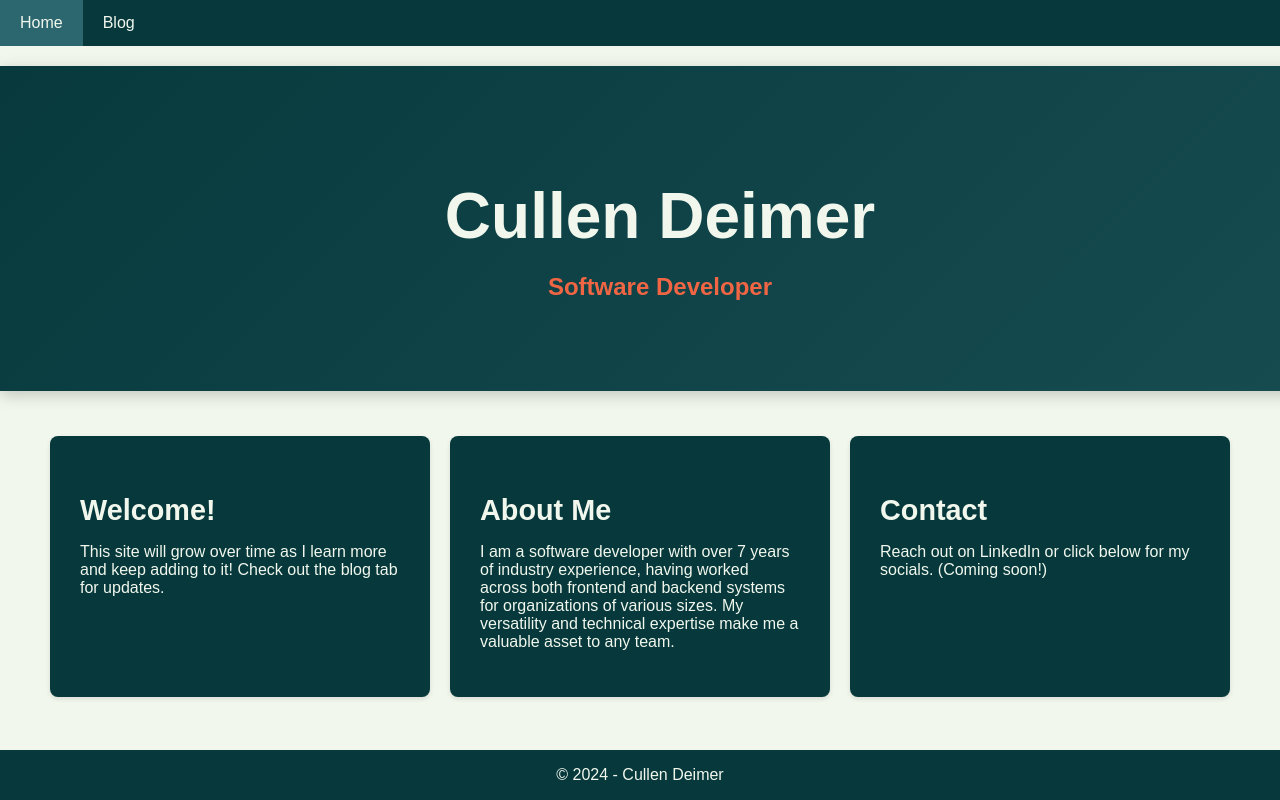
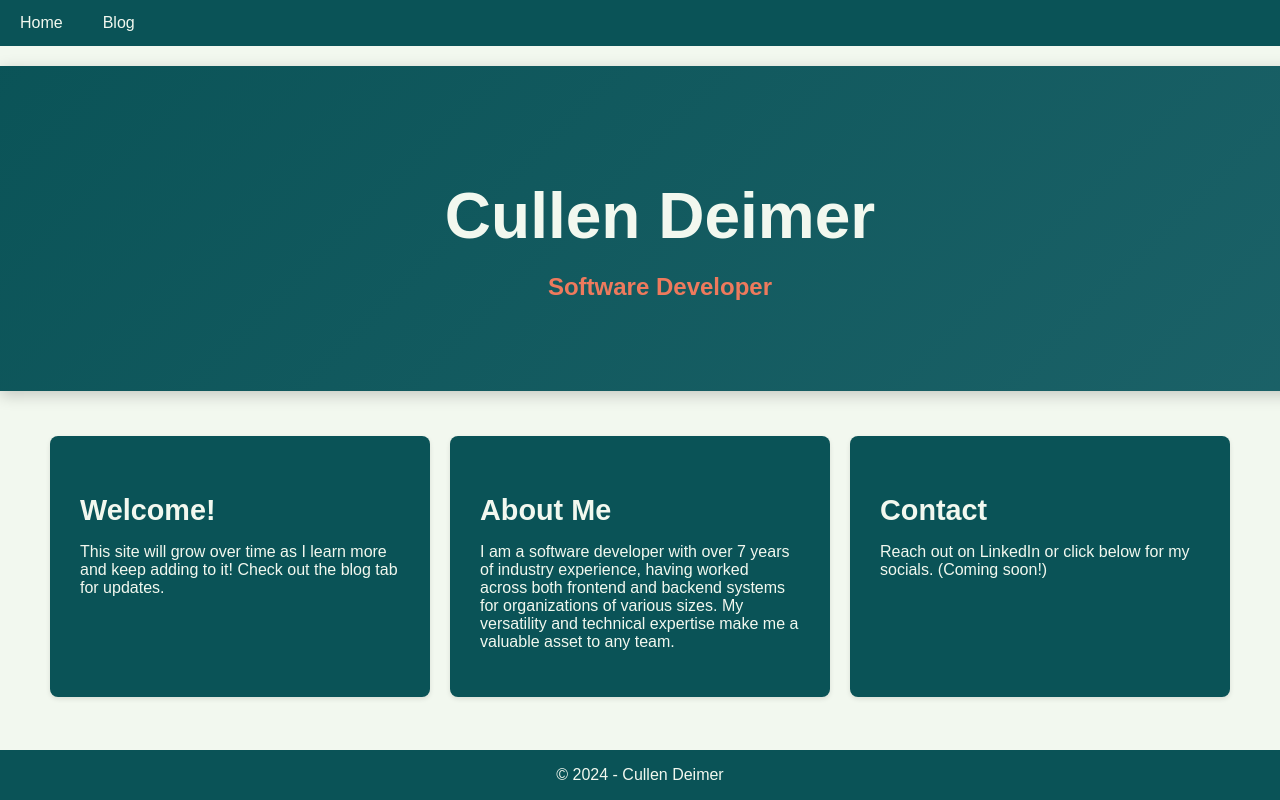
Before and after one commit to cdeimer/personal-site-2, a Django app: page / in a window 1280 px wide. Run offline with Django 5.2, Linux system fonts and the light colour scheme; parts of the project's set-up code (start-up, migrations or seed data) failed here and were passed over; some libraries are stand-ins or nearby versions.

Commit message:
css tweaks

```diff
--- a/django/static/css/home.css
+++ b/django/static/css/home.css
@@ -2,8 +2,8 @@
     text-align: center;
     padding: 70px 20px;
     border-radius: 0px;
-    background: linear-gradient(135deg, #07393c, #2C666E);
-    color: #F1F7ED;
+    background: linear-gradient(135deg, #0a5357, #33767f);
+    color: #F2F8EF;
     box-shadow: 0 4px 15px rgba(0, 0, 0, 0.2);
     background-size: 200% 200%;
     position: relative;
@@ -13,7 +13,7 @@
 }
 
 body {
-    background: linear-gradient(135deg, #F1F7ED, #F1F7ED);
+    background: linear-gradient(135deg, #F2F8EF, #F2F8EF);
 }
 
 /* Main title styling */
@@ -25,7 +25,7 @@ body {
 /* Subheading styling */
 .subheading {
     font-size: 1.5em;
-    color: #F06543;
+    color: #ee7a5d;
 }
 
 /* Main content sections */
@@ -38,8 +38,8 @@ body {
 
 /* Individual content sections */
 .content-section {
-    background: #07393c;
-    color: #F1F7ED;
+    background: #0A5357;
+    color: #F2F8EF;
     padding: 30px;
     margin: 20px 0;
     border-radius: 8px;
--- a/django/static/css/main.css
+++ b/django/static/css/main.css
@@ -11,7 +11,7 @@ body {
 
 /* Navbar container */
 .navbar {
-    background-color: #07393c;
+    background-color: #0A5357;
     overflow: hidden;
 }
 
@@ -19,7 +19,7 @@ body {
 .navbar a {
     float: left;
     display: block;
-    color: #F1F7ED;
+    color: #F2F8EF;
     text-align: center;
     padding: 14px 20px;
     text-decoration: none;
@@ -27,8 +27,8 @@ body {
 
 /* Change the color of links on hover */
 .navbar a:hover {
-    background-color: #2C666E;
-    color: #F1F7ED;
+    background-color: #0A5357;
+    color: #F2F8EF;
 }
 
 /* Right-aligned link (optional) */
@@ -50,8 +50,8 @@ body {
 }
 
 footer {
-    background-color: #07393c;
-    color: #F1F7ED;
+    background-color: #0A5357;
+    color: #F2F8EF;
     text-align: center;
     position: fixed;
     bottom: 0;
```
